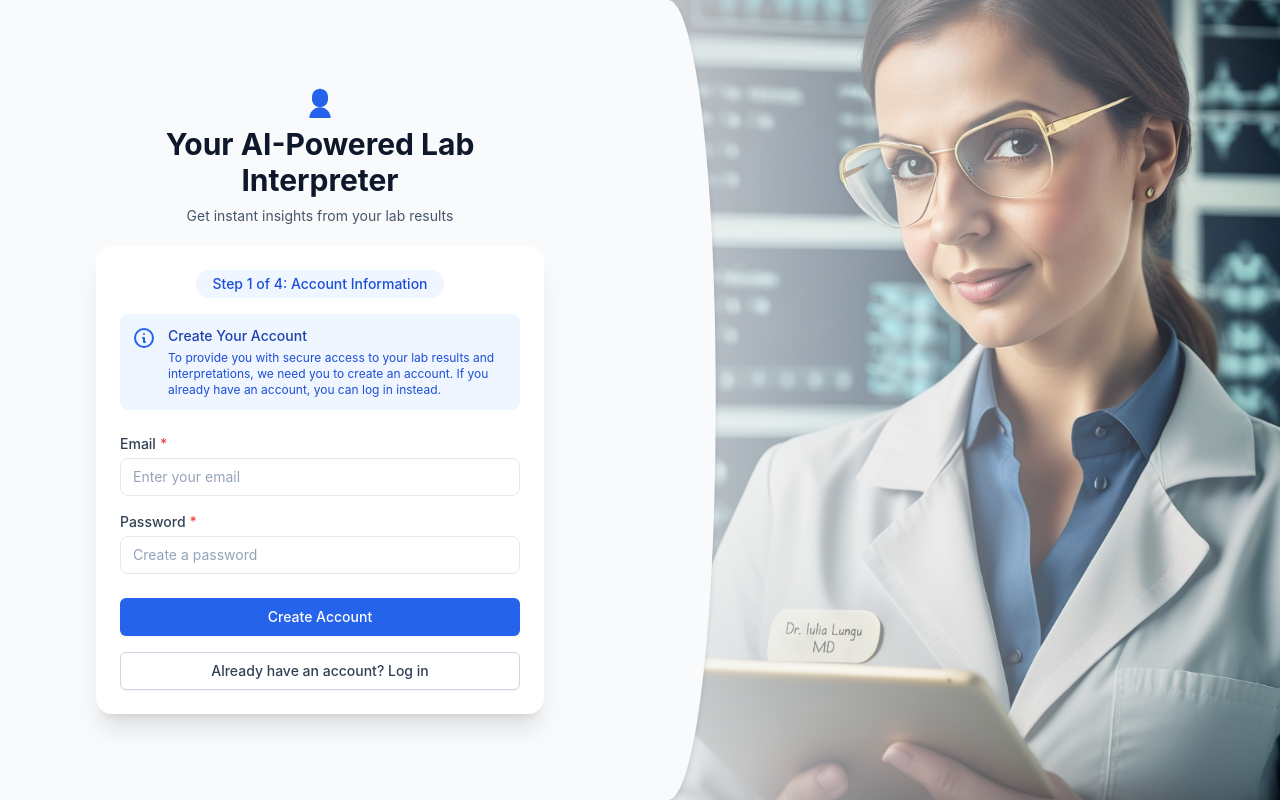
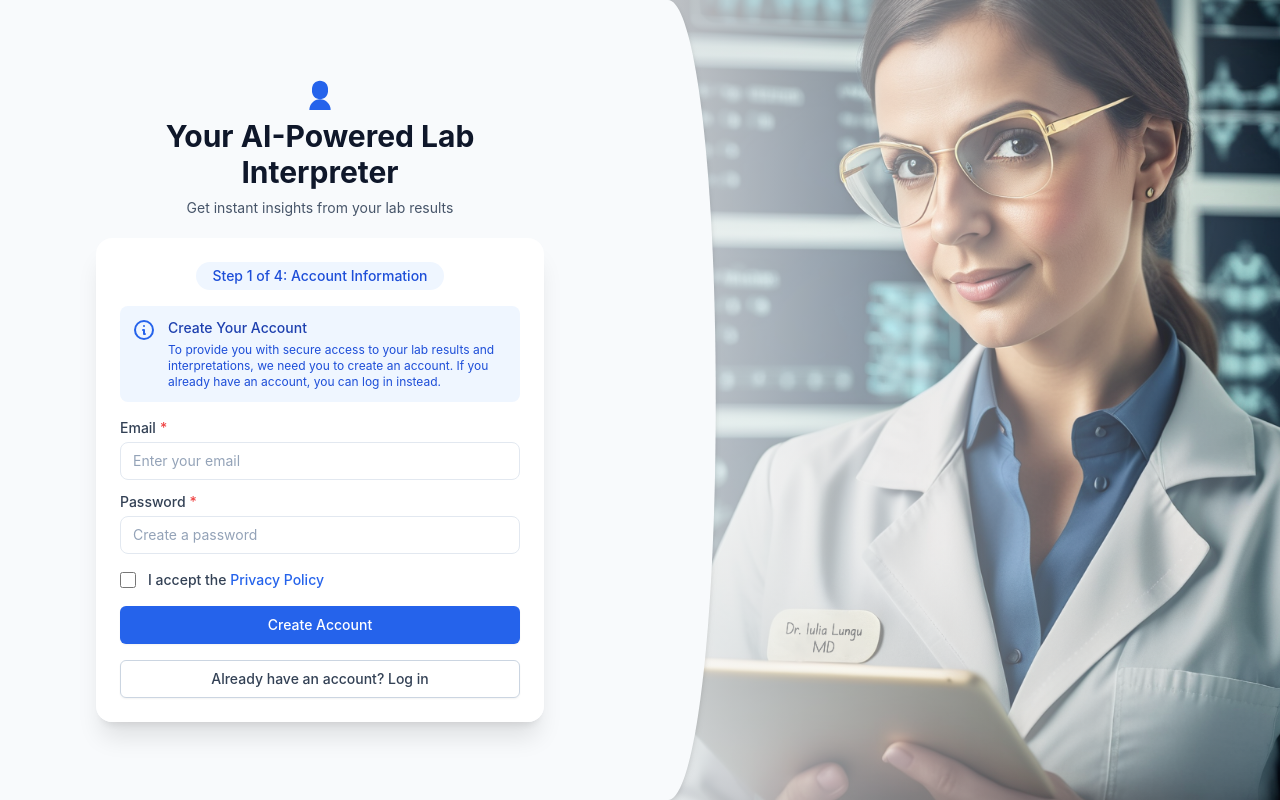
Before and after one commit to iuliaL/labsexplained, a React (Create React App) app in the folder frontend/: page /wizard in a window 1280 px wide. Both pictures are taken after a click on the button "Try It Now". Built offline with nearby package versions, Linux system fonts and the light colour scheme; no server answers.

Commit message:
Add Privacy Policy acceptance checkboxto AccountStep component

```diff
--- a/frontend/src/components/Patient/AccountStep.tsx
+++ b/frontend/src/components/Patient/AccountStep.tsx
@@ -23,12 +23,13 @@ export const AccountStep: React.FC<AccountStepProps> = ({
   loading = false,
 }) => {
   const [showErrors, setShowErrors] = React.useState(false);
+  const [privacyAccepted, setPrivacyAccepted] = React.useState(false);
 
   const emailError = showErrors && !emailRegex.test(email) ? "Please enter a valid email address" : undefined;
   const passwordError =
     showErrors && !passwordRegex.test(password) ? <PasswordRequirements password={password} /> : undefined;
 
-  const isFormValid = emailRegex.test(email) && passwordRegex.test(password);
+  const isFormValid = emailRegex.test(email) && passwordRegex.test(password) && privacyAccepted;
 
   const handleNext = () => {
     if (isFormValid) {
@@ -38,10 +39,18 @@ export const AccountStep: React.FC<AccountStepProps> = ({
     }
   };
 
+  const handleLabelClick = (e: React.MouseEvent) => {
+    // Prevent the click from propagating to the link
+    if ((e.target as HTMLElement).tagName === "A") {
+      return;
+    }
+    setPrivacyAccepted(!privacyAccepted);
+  };
+
   return (
-    <div className="space-y-6">
+    <div className="space-y-4">
       {/* Explanation Card */}
-      <div className="bg-blue-50 rounded-lg p-3 mb-6">
+      <div className="bg-blue-50 rounded-lg p-3 mb-4">
         <div className="flex items-start">
           <div className="flex-shrink-0">
             <svg className="h-6 w-6 text-blue-600" fill="none" viewBox="0 0 24 24" stroke="currentColor">
@@ -65,7 +74,7 @@ export const AccountStep: React.FC<AccountStepProps> = ({
         </div>
       </div>
 
-      <div className="space-y-4">
+      <div className="space-y-3">
         <Input
           id="email"
           label="Email"
@@ -88,6 +97,36 @@ export const AccountStep: React.FC<AccountStepProps> = ({
           disabled={loading}
           error={passwordError}
         />
+      </div>
+
+      {/* Privacy Policy Checkbox */}
+      <div className="flex items-start">
+        <div className="flex items-center h-5">
+          <input
+            id="privacy-policy"
+            type="checkbox"
+            checked={privacyAccepted}
+            onChange={(e) => setPrivacyAccepted(e.target.checked)}
+            className="h-4 w-4 text-blue-600 focus:ring-blue-500 border-slate-300 rounded cursor-pointer"
+          />
+        </div>
+        <div className="ml-3 text-sm">
+          <label htmlFor="privacy-policy" className="font-medium text-slate-700" onClick={handleLabelClick}>
+            I accept the{" "}
+            <a
+              href={process.env.REACT_APP_PRIVACY_POLICY_URL}
+              target="_blank"
+              rel="noopener noreferrer"
+              className="text-blue-600 hover:text-blue-500 focus:outline-none focus:underline"
+              onClick={(e) => e.stopPropagation()}
+            >
+              Privacy Policy
+            </a>
+          </label>
+          {showErrors && !privacyAccepted && (
+            <p className="mt-1 text-red-600">You must accept the Privacy Policy to continue</p>
+          )}
+        </div>
       </div>
 
       {error && <div className="text-sm text-red-600 bg-red-50 p-2 rounded-md">{error}</div>}
```
